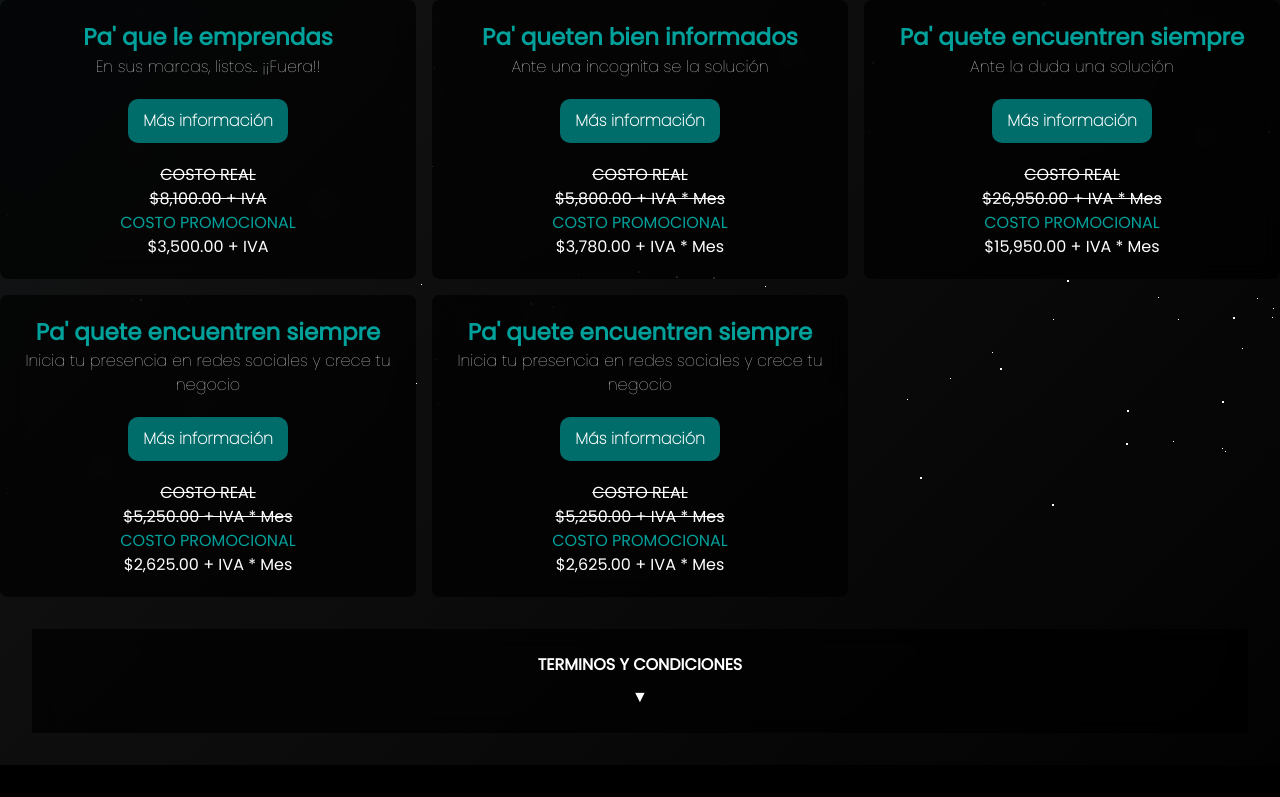
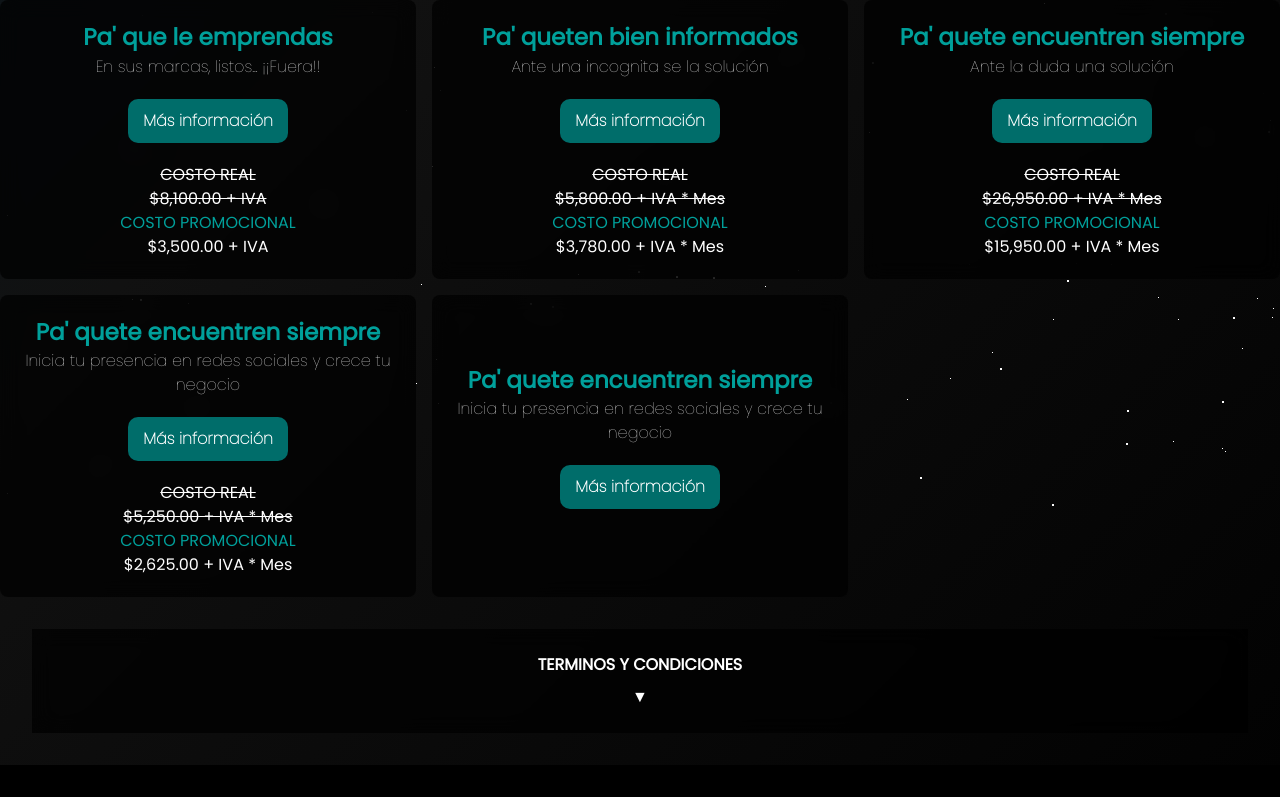
Before and after one commit to AngelLuna17-code/Lalaween, a React (Create React App) app: page /Promo in a window 1280 px wide. Shown: the part 1474-2271 px from the top of the page. Built offline with nearby package versions, Linux system fonts and the light colour scheme.

Commit message:
agregado const routes para cards

```diff
--- a/src/components/Paquetes.jsx
+++ b/src/components/Paquetes.jsx
@@ -38,10 +38,17 @@ const Paquetes = () => {
         {
             titlePaq: "Pa' quete encuentren siempre",
             sub: "Inicia tu presencia en redes sociales y crece tu negocio",
-            oldPrice: "$5,250.00 + IVA * Mes",
-            newPrice: "$2,625.00 + IVA * Mes",
         },
         /* Pa' que economices */
+    ];
+
+    const routes = [
+        "/pagina-0",
+        "/pagina-1",
+        "/pagina-2",
+        "/pagina-3",
+        "/pagina-4",
+        "/pagina-5"
     ];
 
     return (
@@ -49,7 +56,7 @@ const Paquetes = () => {
             <div className='container mx-auto grid grid-cols-1 lg:grid-cols-3 gap-4'>
                 {/* Cuerpo de card */}
                 {modals.map((modal, index) => (
-                    <div className='p-5 rounded-lg flex items-center justify-center' key={index} style={{ background: 'rgba(0, 0, 0, 0.7)', backdropFilter: 'blur(10px)', WebkitBackdropFilter: 'blur(10px)' }}>
+                    <a href={routes[index]} className='p-5 rounded-lg flex items-center justify-center' key={index} style={{ background: 'rgba(0, 0, 0, 0.7)', backdropFilter: 'blur(10px)', WebkitBackdropFilter: 'blur(10px)' }}>
                         {/* Contenido del card */}
                         <div>
                             <div className='text-center'>
@@ -81,7 +88,7 @@ const Paquetes = () => {
                             {/* Precios */}
                         </div>
                         {/* Contenido del card */}
-                    </div>
+                    </a>
                 ))}
                 {/* Cuerpo de card */}
             </div>
```
